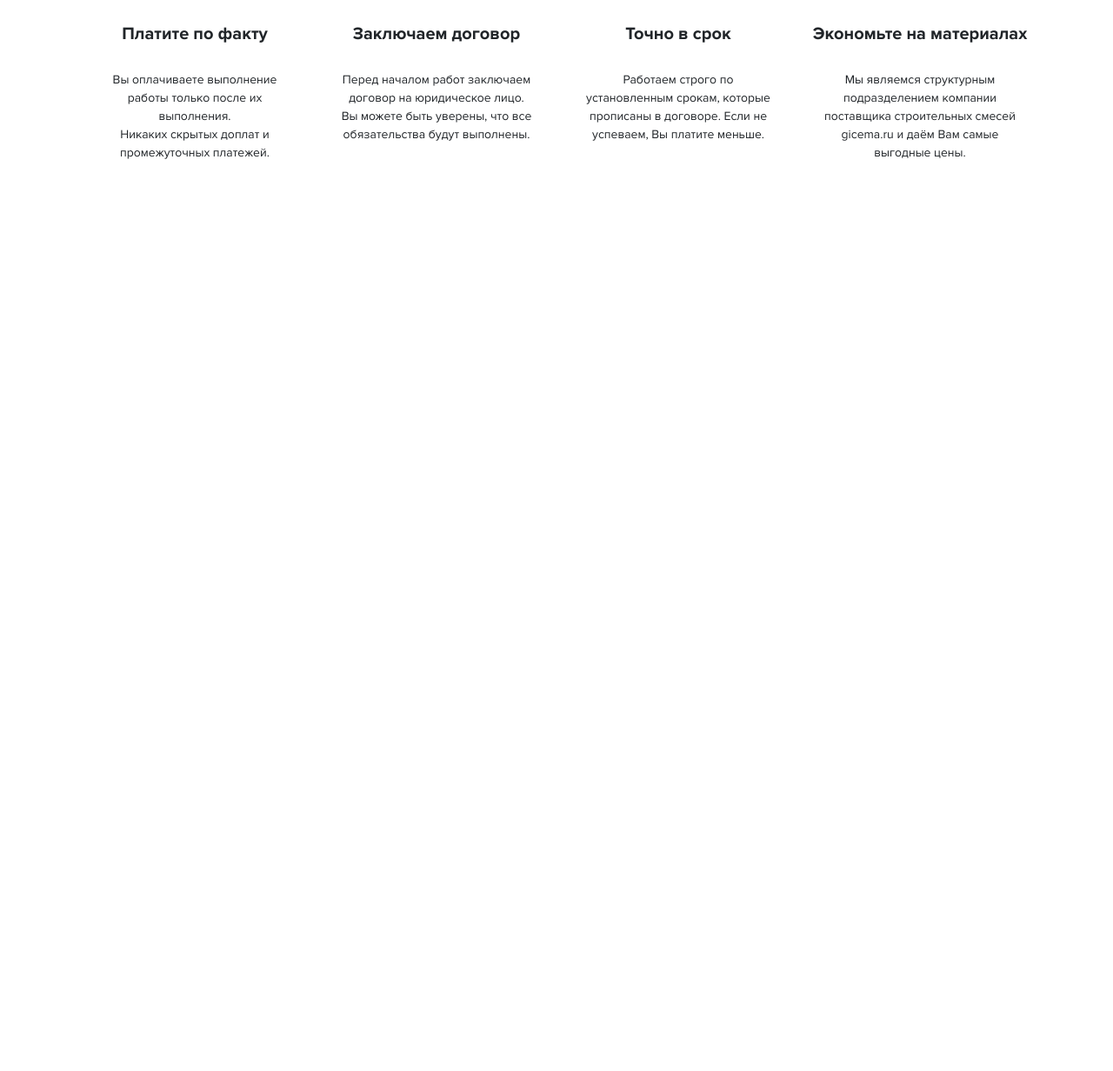
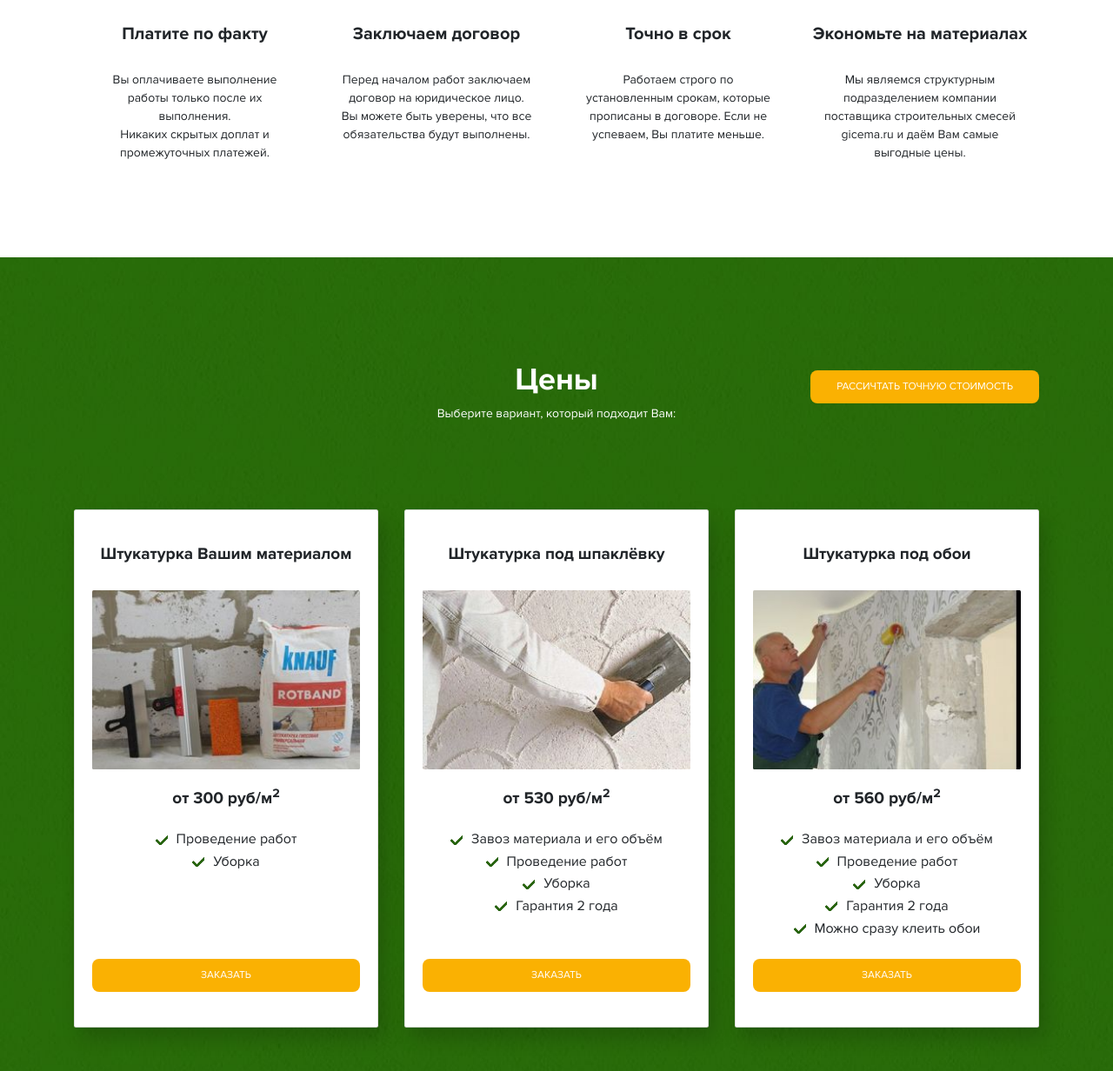
Before and after one commit to DocDuck/Plaster_Walls, a website: page index.html in a window 1280 px wide. Shown: the part 1034-2266 px from the top of the page at 87% size. Before the commit the page ends 1330 px from the top, so only its background shows below. Drawn offline with nearby package versions, Linux system fonts and the light colour scheme.

Commit message:
finish sector "prices"

```diff
--- a/index.html
+++ b/index.html
@@ -70,8 +70,8 @@
 				</div>
 
 			</div>
+		</main>
 
-		</main>
 		<section class="features">
 			<div class="container">
 				<h2 class="features-header">Приемущества работы с нами</h2>
@@ -115,6 +115,69 @@
 						</div>
 						<h3>Экономьте на материалах</h3>
 						<p>Мы являемся структурным подразделением компании поставщика строительных смесей gicema.ru и даём Вам самые выгодные цены.</p>
+					</div>
+				</div>
+			</div>
+		</section>
+
+		<section class="prices">
+			<div class="container">
+				<div class="row">
+					<div class="col-lg-4 offset-lg-4 col-md-12">
+						<div class="prices-header">
+							<h2>Цены</h2>
+							<p>Выберите вариант, который подходит Вам:</p>
+						</div>
+					</div>
+					<div class="col-lg-4 col-md-12">
+						<div class="prices-btn"><button class="button" data-toggle="modal">Рассичтать точную стоимость</button></div>
+
+					</div>
+				</div>
+
+				<div class="row justify-content-center">
+					<div class="col-lg-4 col-md-12">
+						<div class="card prices-card">
+							<h4 class="card-title">Штукатурка Вашим материалом</h4>
+							<img class="card-img" src="img/prices-1.jpg" alt="Штукатурка Вашим материалом">
+							<span class="prices-tag">от <strong>300</strong> руб/м<sup>2</sup></span>
+							<ul class="prices-list">
+								<li>Проведение работ</li>
+								<li>Уборка</li>
+
+							</ul>
+							<button class="button prices-card-btn">Заказать</button>
+						</div>
+					</div>
+					<div class="col-lg-4 col-md-12">
+						<div class="card prices-card">
+							<h4 class="card-title">Штукатурка под шпаклёвку</h4>
+							<img class="card-img" src="img/prices-2.jpg" alt="Штукатурка под шпаклёвку">
+							<span class="prices-tag">от <strong>530</strong> руб/м<sup>2</sup></span>
+							<ul class="prices-list">
+								<li>Завоз материала и его объём</li>
+								<li>Проведение работ</li>
+								<li>Уборка</li>
+								<li>Гарантия 2 года</li>
+
+							</ul>
+							<button class="button prices-card-btn">Заказать</button>
+						</div>
+					</div>
+					<div class="col-lg-4 col-md-12">
+						<div class="card prices-card">
+							<h4 class="card-title">Штукатурка под обои</h4>
+							<img class="card-img" src="img/prices-3.jpg" alt="Штукатурка под обои">
+							<span class="prices-tag">от <strong>560</strong> руб/м<sup>2</sup></span>
+							<ul class="prices-list">
+								<li>Завоз материала и его объём</li>
+								<li>Проведение работ</li>
+								<li>Уборка</li>
+								<li>Гарантия 2 года</li>
+								<li>Можно сразу клеить обои</li>
+							</ul>
+							<button class="button prices-card-btn">Заказать</button>
+						</div>
 					</div>
 				</div>
 			</div>
--- a/sass/style.sass
+++ b/sass/style.sass
@@ -41,7 +41,7 @@ section
 .header
 	height: 7rem
 	&-btn
-
+		float: right
 
 .main
 	padding: 2rem 0
@@ -188,6 +188,59 @@ section
 	background-size: 90%
 	right: 0
 	background: url(/img/right-arrow.png) center no-repeat
+/*Секция с ценами*/
+.prices
+	background: url("../img/prices-bg.jpg") center
+	&-btn
+		text-align: right
+		margin-top: 3rem
+		margin-right: 0
+	&-header
+		text-align: center
+		color: white
+		margin: 2rem 0 10rem
+		h2
+			@include bold()
+			font-size: 3.6rem
+		p
+			font-size: 1.4rem
+
+
+
+	&-card
+		padding: 1rem 2rem 4rem
+		text-align: center
+		box-shadow: 7px 12px 21px 0px rgba(0, 0, 0, 0.17)
+		min-height: 50rem
+		h4
+			font-size: 1.9rem
+			@include bold()
+			margin: 3rem 0
+	&-list
+		padding: 0
+		list-style: none
+		min-height: 14rem
+		font-size: 1.6rem
+		line-height: 1.6
+		li
+			&:before
+				content: ''
+				display: inline-block
+				margin-right: 1rem
+				width: 1.4rem
+				height: 1.4rem
+				background: url("../img/checked.svg") no-repeat center
+				background-size: 100%
+				vertical-align: middle
+	img
+		display: inline-block
+		margin-bottom: 2rem
+	&-tag
+		display: inline-block
+		margin-bottom: 2rem
+		font-size: 1.9rem
+		@include bold()
+
 
 /*Оформление всплывашек*/
 .popup
@@ -232,7 +285,10 @@ section
 		cursor: pointer
 
 
-
+@media (max-width: 1199px)
+	.prices-card
+		h4
+			min-height: 5rem
 
 @media (max-width: 991px)
 	.main
@@ -244,11 +300,22 @@ section
 	.main-title
 		text-align: center
 		padding-bottom: 3rem
-
+	.prices
+		&-btn, &-header
+			text-align: center
+		&-header
+			margin-bottom: 0
+		&-btn
+			padding: 2rem 0
+			margin-top: 0.5rem
+			margin-bottom: 2rem
+		&-card
+			margin-top: 2rem
 @media (max-width: 767px)
 	.header
 		text-align: center
+		&-btn
+			float: none
 	.main-content
 		margin-top: 15rem
-	.main-phone, .header-btn
-		// margin-top: 1rem
+	.prices
```
Also changed, not shown: css/style.css, img/checked.png (added), img/checked.svg (added), img/prices-1.jpg (added), img/prices-2.jpg (added), img/prices-3.jpg (added), img/prices-bg.jpg (added).
